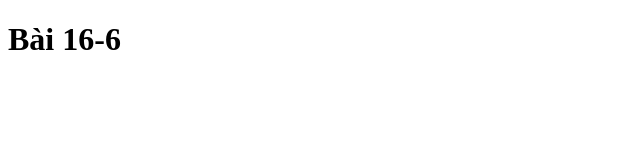
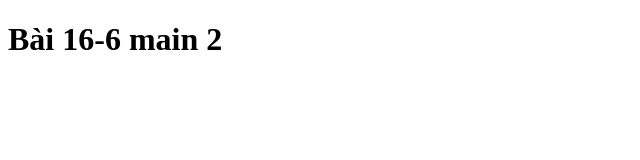
Before and after one commit to AninA285/Bai16-6, a plain HTML site: page index.html in a window 1280 px wide. Shown: the whole page, without its empty margins (0-640 px from the left). Drawn offline with Linux system fonts and the light colour scheme.

Commit message:
main 2 commit 1

```diff
--- a/index.html
+++ b/index.html
@@ -6,6 +6,6 @@
     <title>Bài 16-6</title>
   </head>
   <body>
-    <h1>Bài 16-6</h1>
+    <h1>Bài 16-6 main 2</h1>
   </body>
 </html>
```
